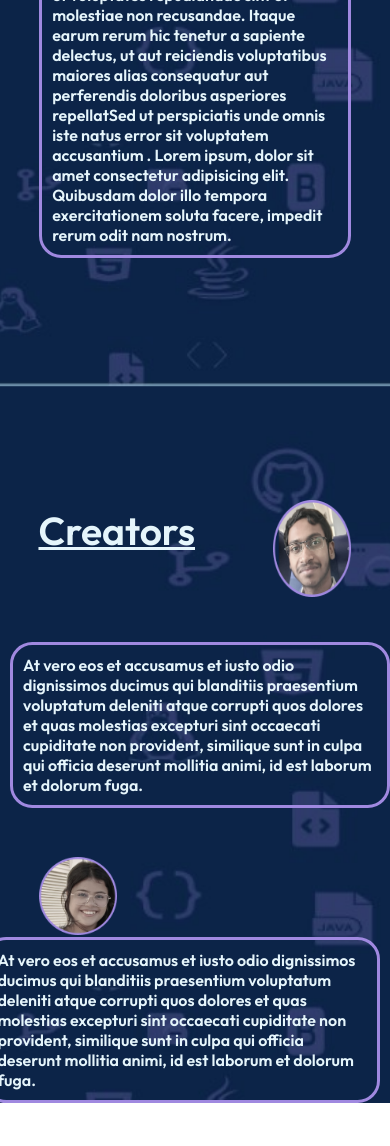
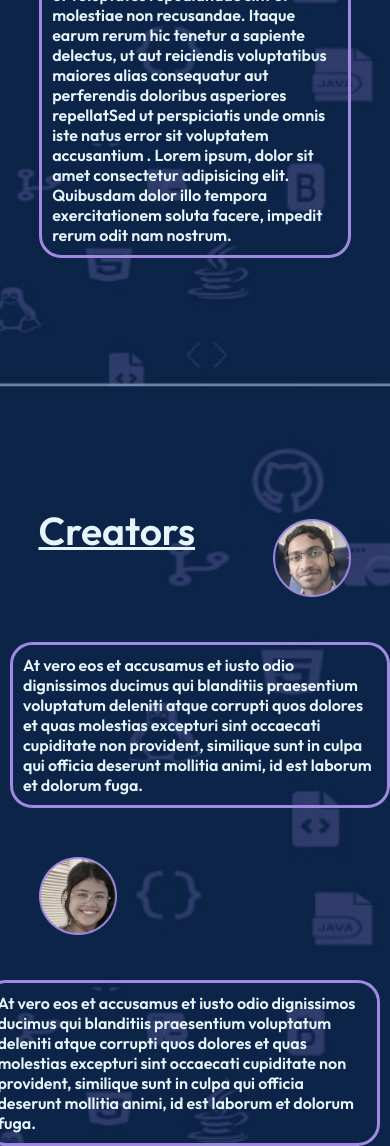
Before and after one commit to Shuffled720/IITISoC-23-Web-16-Github_Explorer, a Next.js app: page /about in a window 390 px wide. Shown: the part 458-1604 px from the top of the page. Before the commit the page ends 1561 px from the top, so only its background shows below. Built offline with nearby package versions, Linux system fonts and the light colour scheme.

Commit message:
second deploy

```diff
--- a/pages/index.js
+++ b/pages/index.js
@@ -4,6 +4,7 @@ import Style from '../styles/index.module.css'
 
 const Home = () => {
   return (
+
     <div className={Style.homePg}>
       <div className={Style.cat}>
       <img className={Style.blackcat}  src='/Screenshot 2023-06-11 150834_preview_rev_1.png' />
--- a/styles/about.module.css
+++ b/styles/about.module.css
@@ -136,7 +136,7 @@
             right:10vw;
             position: absolute;
             bottom:-25vh;
-            height:25vw;
+            height:20vw;
         }
         .hinfo{
             bottom:-50vh;
@@ -149,7 +149,7 @@
             right:10px;
         }
     }
-    @media (max-width:400px){
+    @media (max-width:500px){
         .creator{
             right:50vw;
             font-size:10vw;
@@ -163,3 +163,26 @@
 
         }
     }
+    @media (max-width:455px){
+        .kinfo{
+            bottom:-90vh;
+        }
+    }
+    @media (max-width:380px){
+        .kinfo{
+            bottom:-120vh;
+        }
+        .Kaushiki{
+            bottom:-90vh;
+        }
+        .hinfo{
+            bottom: -75vh;
+        }
+        .Harsh{
+            bottom:-45vh;
+        }
+        .creator{
+            bottom:-42vh;
+        }
+
+    }
```
